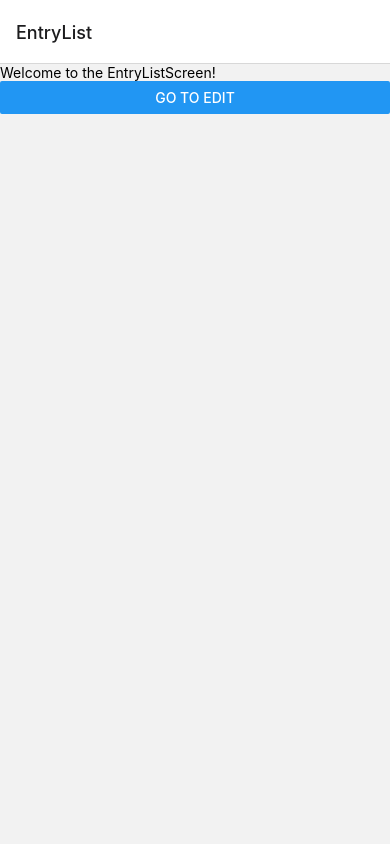
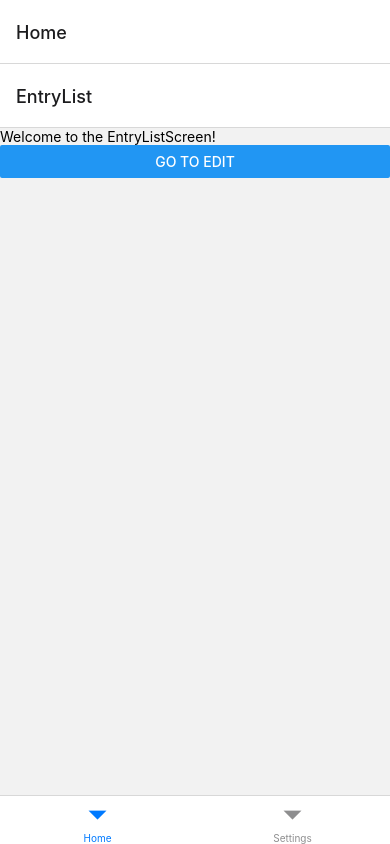
Before and after one commit to ckirschberg/finance-manager-frontend, a React Native app: screen /EntryList in a window 390 px wide. Built offline with nearby package versions, Linux system fonts and the light colour scheme.

Commit message:
tabs started

```diff
--- a/App.tsx
+++ b/App.tsx
@@ -6,6 +6,7 @@ import HomeScreen from './screens/HomeScreen';
 import EntryListScreen from './screens/EntryListScreen';
 import EntryEditScreen from './screens/EntryEditScreen';
 import EntryDeleteScreen from './screens/EntryDeleteScreen';
+import { createBottomTabNavigator } from '@react-navigation/bottom-tabs';
 
 
 export type RootStackParamList = {
@@ -16,14 +17,25 @@ export type RootStackParamList = {
 
 const Stack = createNativeStackNavigator<RootStackParamList>();
 
-export default function App() {
+const EntryStackNavigator = () => {
   return (
-    <NavigationContainer>
-      <Stack.Navigator>
+    <Stack.Navigator>
         <Stack.Screen name="EntryList" component={EntryListScreen} />
         <Stack.Screen name="EntryEdit" component={EntryEditScreen} />
         <Stack.Screen name="EntryDelete" component={EntryDeleteScreen} />
       </Stack.Navigator>
+  )
+}
+
+const Tab = createBottomTabNavigator();
+
+export default function App() {
+  return (
+    <NavigationContainer>
+      <Tab.Navigator>
+        <Tab.Screen name="Home" component={EntryStackNavigator} />
+        <Tab.Screen name="Settings" component={HomeScreen} />
+      </Tab.Navigator>
     {/* <View style={styles.container}>
       <Text>Open up App.js to start working on your app!</Text>
       <StatusBar style="auto" />
--- a/package.json
+++ b/package.json
@@ -9,6 +9,7 @@
     "web": "expo start --web"
   },
   "dependencies": {
+    "@react-navigation/bottom-tabs": "^6.5.12",
     "@react-navigation/native": "^6.1.10",
     "@react-navigation/native-stack": "^6.9.18",
     "expo": "~50.0.6",
--- a/screens/EntryListScreen.tsx
+++ b/screens/EntryListScreen.tsx
@@ -1,14 +1,19 @@
 import { CommonActions, useNavigation } from '@react-navigation/native';
+import { NativeStackScreenProps } from '@react-navigation/native-stack';
 import React from 'react';
 import { View, Text, Button } from 'react-native';
+import { RootStackParamList } from '../App';
 
-const EntryListScreen = () => {
-    const navigation = useNavigation();
+
+type Props = NativeStackScreenProps<RootStackParamList, "EntryList">
+
+const EntryListScreen = (props: Props) => {
 
     return (
         <View>
             <Text>Welcome to the EntryListScreen!</Text>
-            <Button title="Go to Edit" onPress={() => navigation.dispatch(CommonActions.navigate({name: "EntryEdit", params: { entryId: 1 /*test*/ }}))} />
+            <Button title="Go to Edit" onPress={() => props.navigation.navigate("EntryEdit", { entryId: 1 })} />
+            {/* <Button title="Go to Edit" onPress={() => navigation.dispatch(CommonActions.navigate({name: "EntryEdit", params: { entryId: 1 }}))} /> */}
         </View>
     );
 };
```
Also changed, not shown: screens/EntryEditScreen.tsx (+12 -1 lines), 1 other file (tests, documents, lock files or other folders).
